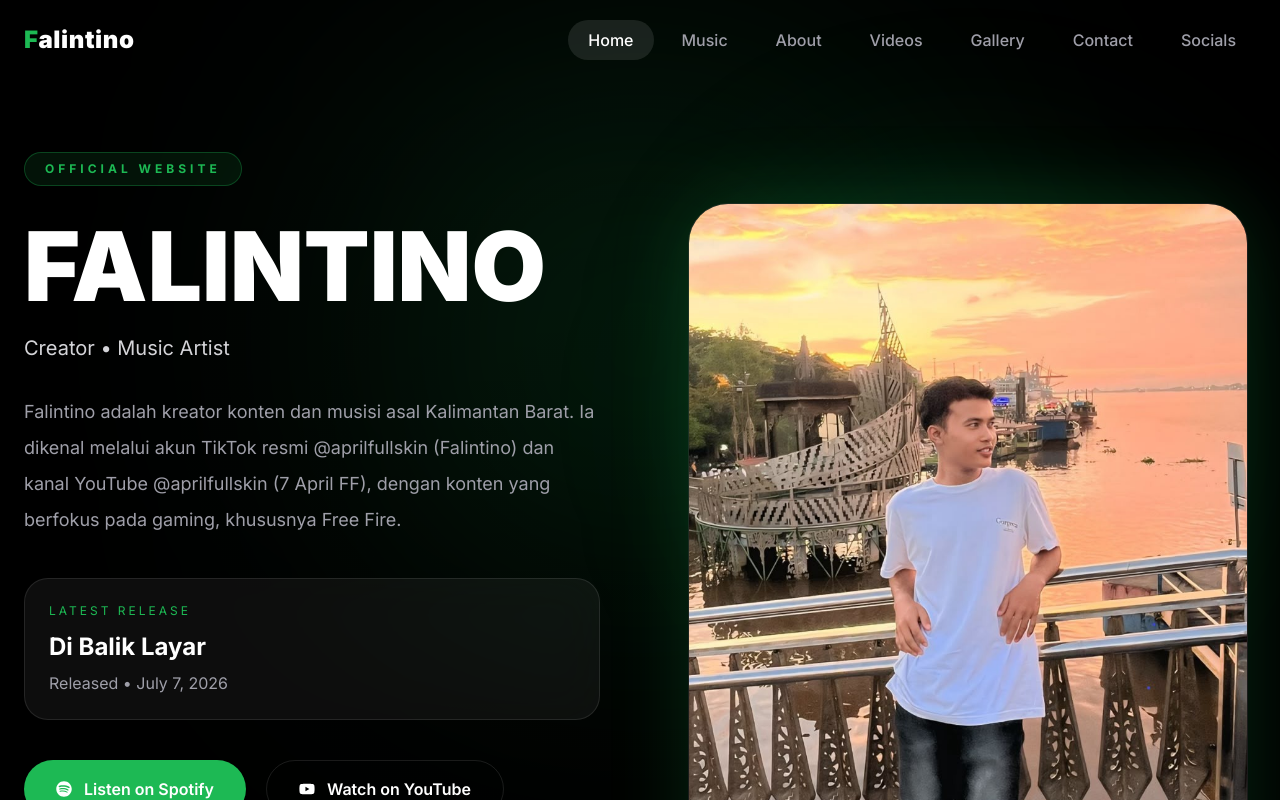
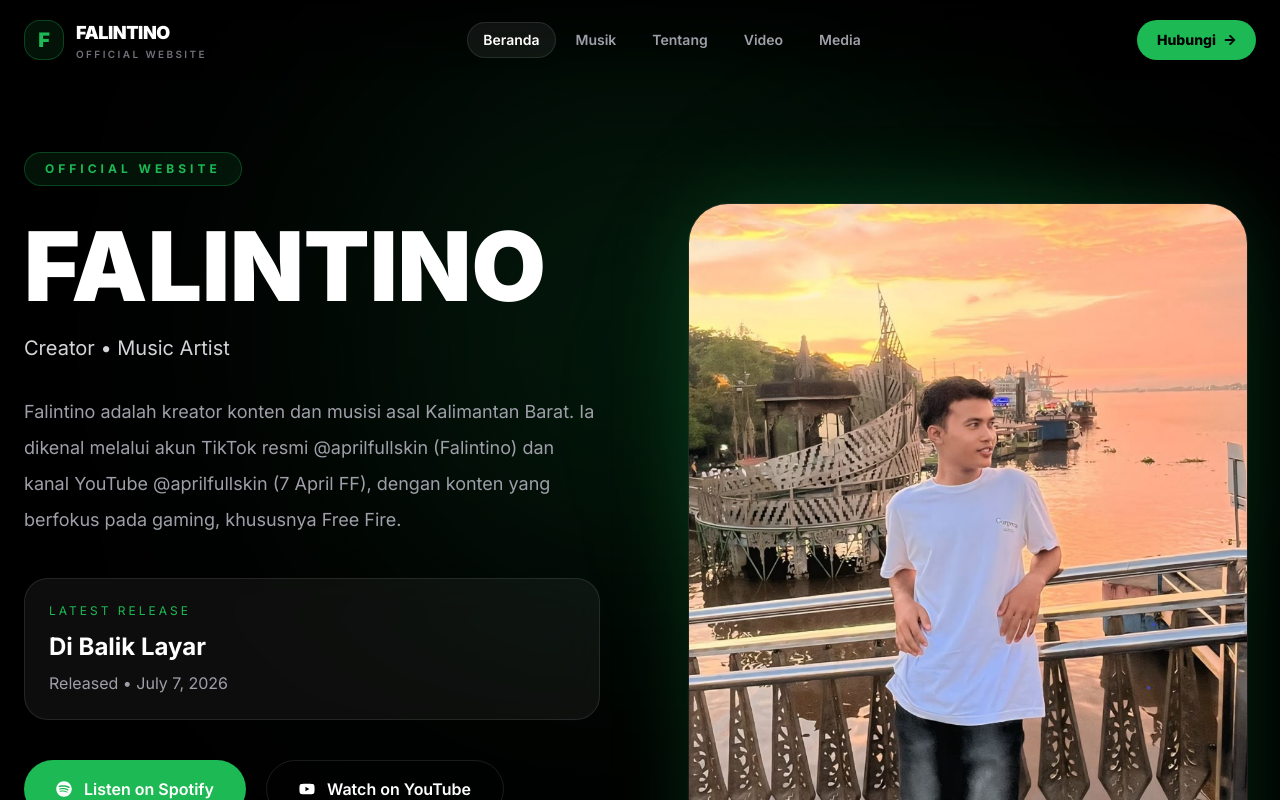
Before and after one commit to falintino/falintino, a Next.js app: page / in a window 1280 px wide. Shown: the top 800 px of the page. Built offline with nearby package versions, Linux system fonts and the light colour scheme.

Commit message:
Upgrade navigation and mobile experience

```diff
--- a/components/layout/Navbar.tsx
+++ b/components/layout/Navbar.tsx
@@ -4,15 +4,14 @@ import Link from "next/link";
 import { useEffect, useState } from "react";
 import { AnimatePresence, motion } from "framer-motion";
 import { HiMenuAlt3, HiX } from "react-icons/hi";
+import { FaArrowRight } from "react-icons/fa";
 
 const links = [
-  { label: "Home", href: "/#home", sectionId: "home" },
-  { label: "Music", href: "/music", sectionId: null },
-  { label: "About", href: "/about", sectionId: null },
-  { label: "Videos", href: "/#videos", sectionId: "videos" },
-  { label: "Gallery", href: "/#gallery", sectionId: "gallery" },
-  { label: "Contact", href: "/#contact", sectionId: "contact" },
-  { label: "Socials", href: "/socials", sectionId: null },
+  { label: "Beranda", href: "/#home", sectionId: "home" },
+  { label: "Musik", href: "/#music", sectionId: "music" },
+  { label: "Tentang", href: "/#about", sectionId: "about" },
+  { label: "Video", href: "/#videos", sectionId: "videos" },
+  { label: "Media", href: "/#press", sectionId: "press" },
 ];
 
 export default function Navbar() {
@@ -22,96 +21,60 @@ export default function Navbar() {
 
   useEffect(() => {
     const onScroll = () => {
-      setScrolled(window.scrollY > 30);
-
+      setScrolled(window.scrollY > 24);
       let current = "home";
-
       links.forEach((item) => {
-        if (!item.sectionId) return;
-
         const section = document.getElementById(item.sectionId);
-
-        if (!section) return;
-
-        if (window.scrollY >= section.offsetTop - 120) {
-          current = item.sectionId;
-        }
+        if (section && window.scrollY >= section.offsetTop - 160) current = item.sectionId;
       });
-
       setActive(current);
     };
 
-    window.addEventListener("scroll", onScroll);
-
+    window.addEventListener("scroll", onScroll, { passive: true });
     onScroll();
-
     return () => window.removeEventListener("scroll", onScroll);
   }, []);
+
+  useEffect(() => {
+    document.body.style.overflow = open ? "hidden" : "";
+    return () => { document.body.style.overflow = ""; };
+  }, [open]);
 
   return (
     <>
       <motion.header
-        initial={{
-          y: -80,
-        }}
-        animate={{
-          y: 0,
-        }}
-        className={`fixed inset-x-0 top-0 z-50 transition-all duration-300 ${
-          scrolled
-            ? "border-b border-white/10 bg-black/70 backdrop-blur-2xl"
-            : "bg-transparent"
-        }`}
+        initial={{ y: -80 }}
+        animate={{ y: 0 }}
+        className={`fixed inset-x-0 top-0 z-50 transition-all duration-300 ${scrolled ? "border-b border-white/10 bg-[#050807]/85 shadow-2xl shadow-black/20 backdrop-blur-2xl" : "bg-gradient-to-b from-black/70 to-transparent"}`}
       >
-        <div className="mx-auto flex h-20 max-w-7xl items-center justify-between px-6">
-          <Link
-            href="/"
-            className="text-2xl font-black tracking-wide"
-            aria-label="Falintino Official Website"
-          >
-            <span className="text-[#1DB954]">F</span>alintino
+        <div className="mx-auto flex h-20 max-w-7xl items-center justify-between px-5 sm:px-6">
+          <Link href="/#home" className="flex items-center gap-3" aria-label="Falintino — halaman utama">
+            <span className="grid h-10 w-10 place-items-center rounded-2xl border border-[#1DB954]/30 bg-[#1DB954]/10 text-xl font-black text-[#1DB954]">F</span>
+            <span>
+              <span className="block text-lg font-black tracking-tight">FALINTINO</span>
+              <span className="block text-[10px] font-semibold uppercase tracking-[0.24em] text-zinc-500">Official website</span>
+            </span>
           </Link>
 
-          <nav className="hidden items-center gap-2 lg:flex">
+          <nav className="hidden items-center gap-1 lg:flex" aria-label="Navigasi utama">
             {links.map((item) => {
-              const isActive =
-                item.sectionId !== null && active === item.sectionId;
-
+              const isActive = active === item.sectionId;
               return (
-                <Link
-                  key={item.href}
-                  href={item.href}
-                  className={`relative rounded-full px-5 py-2 font-medium transition ${
-                    isActive
-                      ? "text-white"
-                      : "text-zinc-400 hover:text-white"
-                  }`}
-                >
-                  {isActive && (
-                    <motion.span
-                      layoutId="navbar-active"
-                      className="absolute inset-0 rounded-full bg-white/10"
-                      transition={{
-                        type: "spring",
-                        stiffness: 350,
-                        damping: 30,
-                      }}
-                    />
-                  )}
-
-                  <span className="relative z-10">
-                    {item.label}
-                  </span>
+                <Link key={item.href} href={item.href} className={`relative rounded-full px-4 py-2 text-sm font-semibold ${isActive ? "text-white" : "text-zinc-400 hover:text-white"}`}>
+                  {isActive && <motion.span layoutId="navbar-active" className="absolute inset-0 rounded-full border border-white/10 bg-white/[0.06]" />}
+                  <span className="relative z-10">{item.label}</span>
                 </Link>
               );
             })}
           </nav>
 
-          <button
-            onClick={() => setOpen(!open)}
-            className="text-3xl lg:hidden"
-            aria-label="Toggle navigation menu"
-          >
+          <div className="hidden lg:block">
+            <Link href="/#contact" className="inline-flex items-center gap-2 rounded-full bg-[#1DB954] px-5 py-2.5 text-sm font-extrabold text-black hover:-translate-y-0.5 hover:bg-[#29d565]">
+              Hubungi <FaArrowRight className="text-xs" />
+            </Link>
+          </div>
+
+          <button onClick={() => setOpen(!open)} className="grid h-11 w-11 place-items-center rounded-xl border border-white/10 bg-white/[0.04] text-2xl lg:hidden" aria-label={open ? "Tutup menu" : "Buka menu"} aria-expanded={open}>
             {open ? <HiX /> : <HiMenuAlt3 />}
           </button>
         </div>
@@ -119,30 +82,17 @@ export default function Navbar() {
 
       <AnimatePresence>
         {open && (
-          <motion.div
-            initial={{
-              opacity: 0,
-            }}
-            animate={{
-              opacity: 1,
-            }}
-            exit={{
-              opacity: 0,
-            }}
-            className="fixed inset-0 z-40 bg-black/95 backdrop-blur-2xl lg:hidden"
-          >
-            <div className="flex h-full flex-col items-center justify-center gap-10">
-              {links.map((item) => (
-                <Link
-                  key={item.href}
-                  href={item.href}
-                  onClick={() => setOpen(false)}
-                  className="text-3xl font-bold transition hover:text-[#1DB954]"
-                >
-                  {item.label}
-                </Link>
+          <motion.div initial={{ opacity: 0 }} animate={{ opacity: 1 }} exit={{ opacity: 0 }} className="fixed inset-0 z-40 bg-[#050807]/98 px-6 pt-28 backdrop-blur-2xl lg:hidden">
+            <nav className="mx-auto flex max-w-lg flex-col" aria-label="Navigasi seluler">
+              {links.map((item, index) => (
+                <motion.div key={item.href} initial={{ opacity: 0, x: 20 }} animate={{ opacity: 1, x: 0 }} transition={{ delay: index * 0.05 }}>
+                  <Link href={item.href} onClick={() => setOpen(false)} className="flex items-center justify-between border-b border-white/10 py-5 text-2xl font-bold">
+                    {item.label}<span className="text-[#1DB954]">↗</span>
+                  </Link>
+                </motion.div>
               ))}
-            </div>
+              <Link href="/#contact" onClick={() => setOpen(false)} className="mt-8 rounded-2xl bg-[#1DB954] px-6 py-4 text-center font-extrabold text-black">Kerja Sama & Kontak</Link>
+            </nav>
           </motion.div>
         )}
       </AnimatePresence>
```
